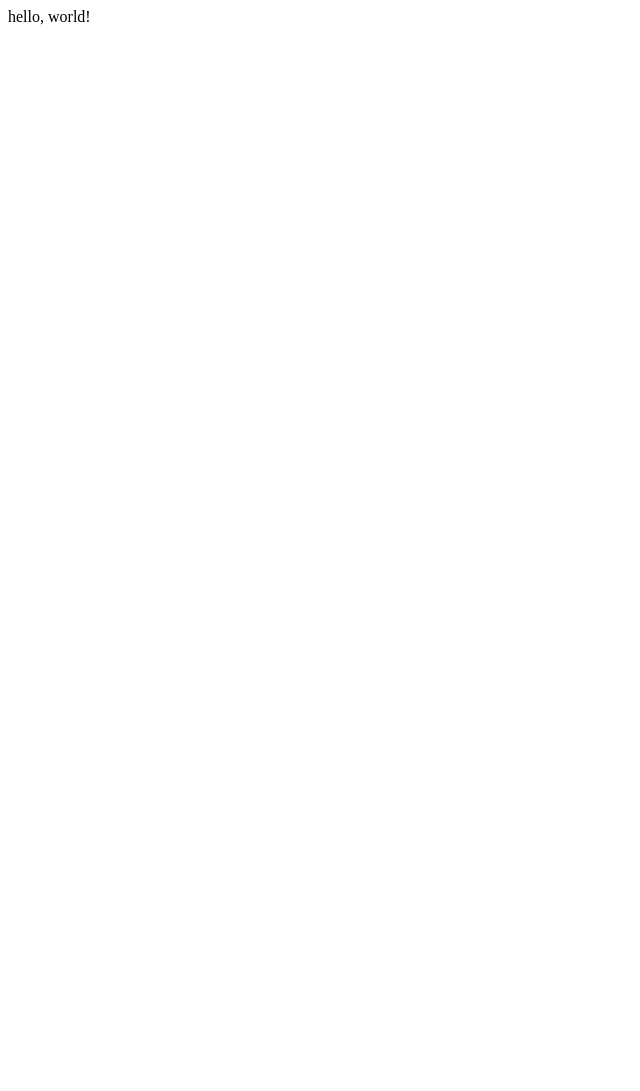
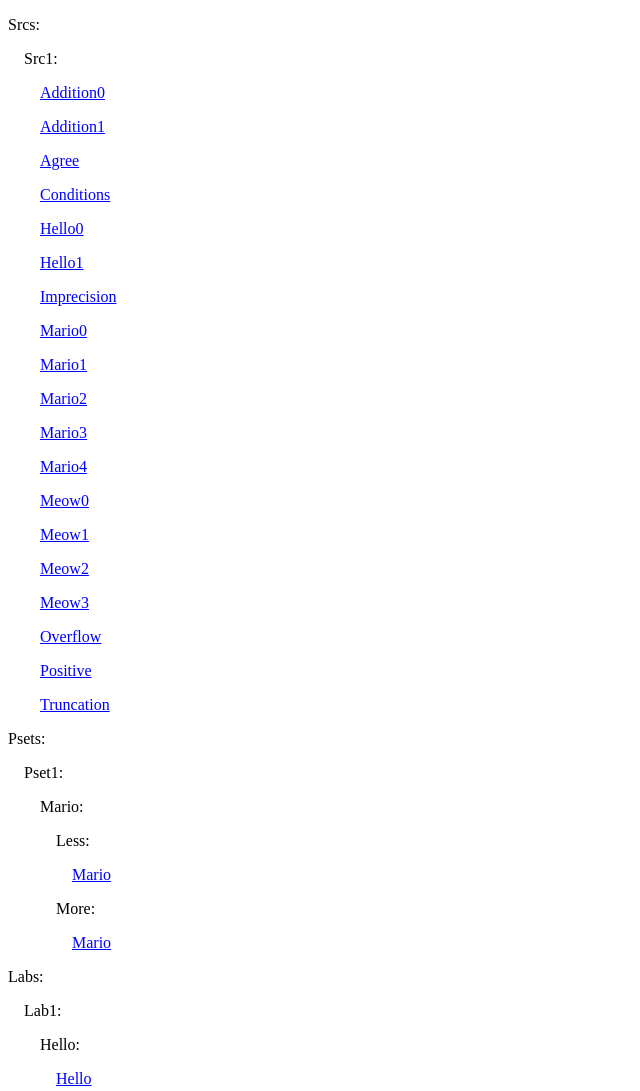
Before and after one commit to Heinrichxiao/CS50, a plain HTML site: page index.html in a window 1280 px wide. Shown: the whole page, without its empty margins (0-640 px from the left). Before the commit the page ends 800 px from the top, so only its background shows below. Drawn offline with Linux system fonts and the light colour scheme.

Commit message:
Update index.html

```diff
--- a/index.html
+++ b/index.html
@@ -4,9 +4,109 @@
     <meta charset="UTF-8">
     <meta http-equiv="X-UA-Compatible" content="IE=edge">
     <meta name="viewport" content="width=device-width, initial-scale=1.0">
-    <title>Hello</title>
+    <title>Files</title>
+    <style>
+      a {
+        color: blue;
+      }
+    </style>
 </head>
 <body>
-    hello, world!
+  <p>
+    Srcs:
+  </p>
+    <p>
+      &emsp;Src1:
+    </p>
+      <p>
+        &emsp;&emsp;<a href="srcs/src1/addition0.c">Addition0</a>
+      </p>
+      <p>
+        &emsp;&emsp;<a href="srcs/src1/addition1.c">Addition1</a>
+      </p>
+      <p>
+        &emsp;&emsp;<a href="srcs/src1/agree.c">Agree</a>
+      </p>
+      <p>
+        &emsp;&emsp;<a href="srcs/src1/conditions.c">Conditions</a>
+      </p>
+      <p>
+        &emsp;&emsp;<a href="srcs/src1/hello0.c">Hello0</a>
+      </p>
+      <p>
+        &emsp;&emsp;<a href="srcs/src1/hello1.c">Hello1</a>
+      </p>
+      <p>
+        &emsp;&emsp;<a href="srcs/src1/imprecision.c">Imprecision</a>
+      </p>
+      <p>
+        &emsp;&emsp;<a href="srcs/src1/mario0.c">Mario0</a>
+      </p>
+      <p>
+        &emsp;&emsp;<a href="srcs/src1/mario1.c">Mario1</a>
+      </p>
+      <p>
+        &emsp;&emsp;<a href="srcs/src1/mario2.c">Mario2</a>
+      </p>
+      <p>
+        &emsp;&emsp;<a href="srcs/src1/mario3.c">Mario3</a>
+      </p>
+      <p>
+        &emsp;&emsp;<a href="srcs/src1/mario4.c">Mario4</a>
+      </p>
+      <p>
+        &emsp;&emsp;<a href="srcs/src1/meow0.c">Meow0</a>
+      </p>
+      <p>
+        &emsp;&emsp;<a href="srcs/src1/meow1.c">Meow1</a>
+      </p>
+      <p>
+        &emsp;&emsp;<a href="srcs/src1/meow2.c">Meow2</a>
+      </p>
+      <p>
+        &emsp;&emsp;<a href="srcs/src1/meow3.c">Meow3</a>
+      </p>
+      <p>
+        &emsp;&emsp;<a href="srcs/src1/overflow.c">Overflow</a>
+      </p>
+      <p>
+        &emsp;&emsp;<a href="srcs/src1/positive.c">Positive</a>
+      </p>
+      <p>
+        &emsp;&emsp;<a href="srcs/src1/truncation.c">Truncation</a>
+      </p>
+  <p>
+    Psets:
+  </p>
+    <p>
+      &emsp;Pset1:
+    </p>
+      <p>
+        &emsp;&emsp;Mario:
+      </p>
+        <p>
+          &emsp;&emsp;&emsp;Less:
+        </p>
+          <p>
+            &emsp;&emsp;&emsp;&emsp;<a href="psets/pset1/mario/less/mario.c">Mario</a>
+          </p>
+        <p>
+          &emsp;&emsp;&emsp;More:
+        </p>
+          <p>
+            &emsp;&emsp;&emsp;&emsp;<a href="psets/pset1/mario/less/mario.c">Mario</a>
+          </p>
+  <p>
+    Labs:
+  </p>
+    <p>
+      &emsp;Lab1:
+    </p>
+    <p>
+      &emsp;&emsp;Hello:
+    </p>
+      <p>
+        &emsp;&emsp;&emsp;<a href="labs/lab1/hello.c">Hello</a>
+      </p>
 </body>
 </html>
```
